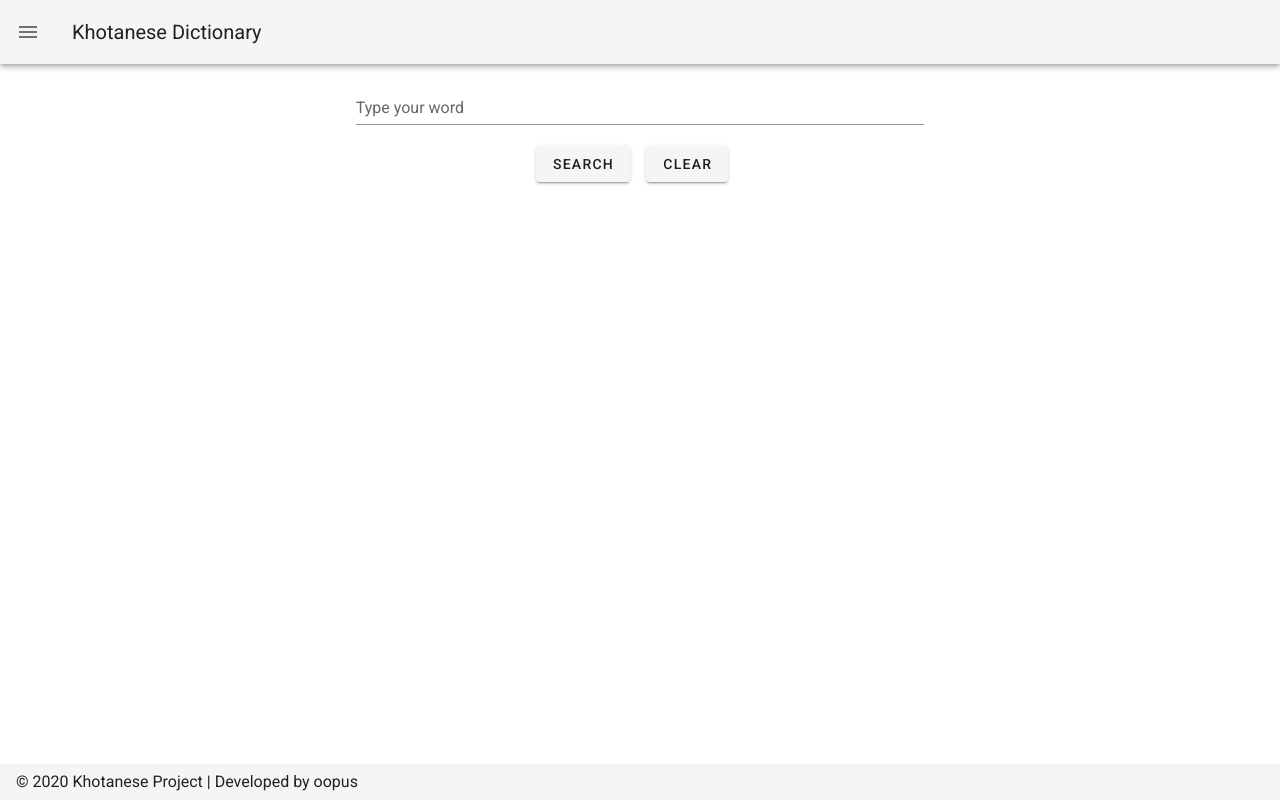
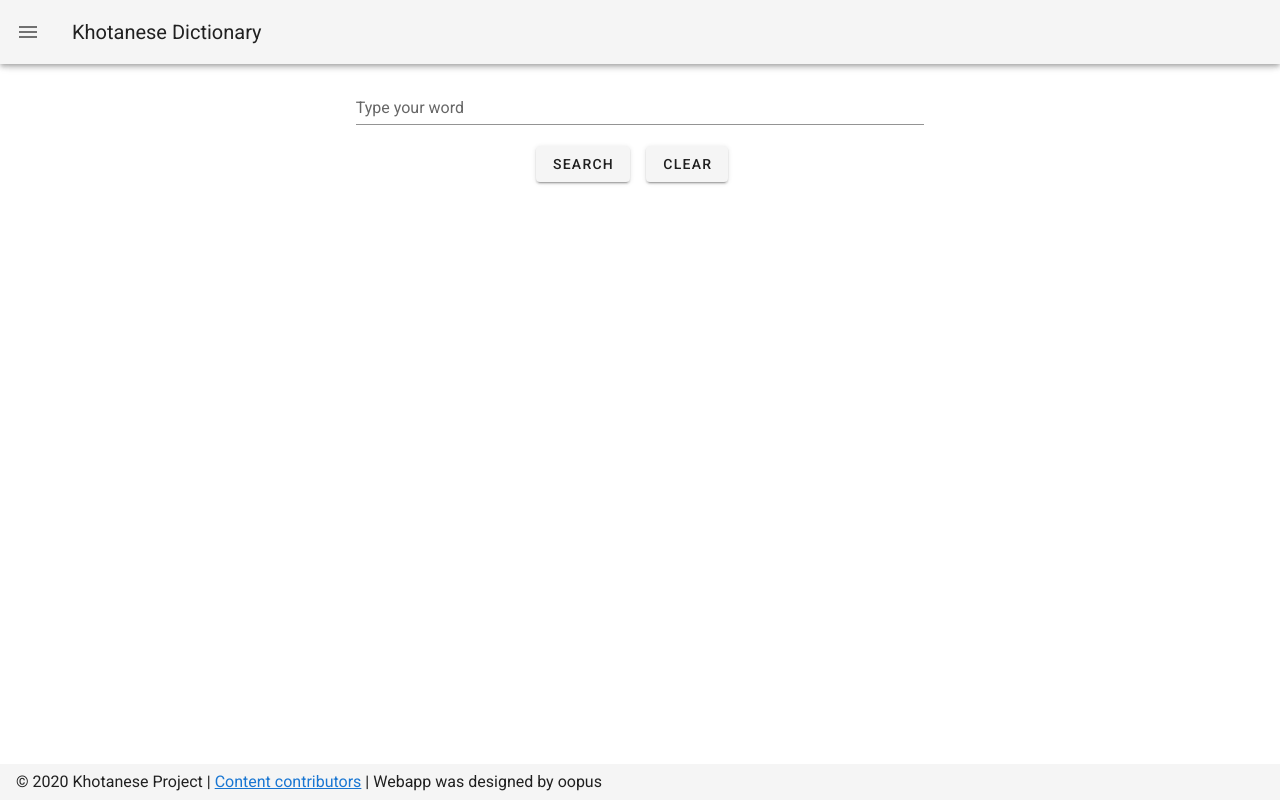
Before and after one commit to khotanese/kdv, a Nuxt app: page / in a window 1280 px wide. Built offline with nearby package versions, Linux system fonts and the light colour scheme.

Commit message:
Update default.vue

```diff
--- a/layouts/default.vue
+++ b/layouts/default.vue
@@ -44,7 +44,7 @@
       :absolute="!fixed"
       app
     >
-      <span>&copy; {{ new Date().getFullYear() }} Khotanese Project | Developed by oopus</span>
+      <span>&copy; {{ new Date().getFullYear() }} Khotanese Project | <a href="https://khotanese.org/khotanese-dictionary/">Content contributors</a> | Webapp was designed by oopus</span>
     </v-footer>
   </v-app>
 </template>
```
